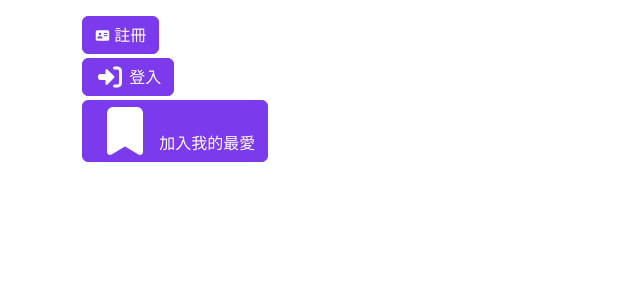
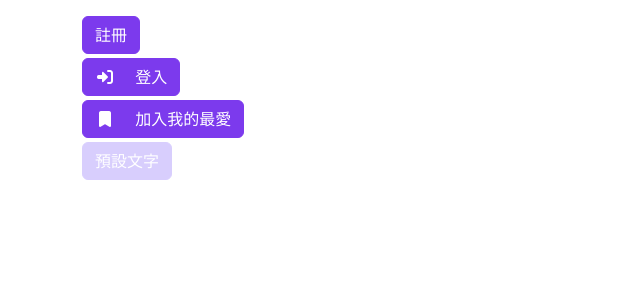
Before and after one commit to idben/EEIT023_20260806, a Vue app in the folder btn01/: page / in a window 1280 px wide. Shown: the top 300 px of the page, without its empty margins (0-640 px from the left). Built offline with nearby package versions, Linux system fonts and the light colour scheme.

Commit message:
$slots 和 useSlots

```diff
--- /dev/null
+++ b/btn01/src/App3.vue
@@ -0,0 +1,38 @@
+<script setup>
+import MyButton3 from './components/MyButton3.vue'
+</script>
+
+<template>
+  <div class="container py-3">
+    <MyButton3>
+      <template #default>
+        註冊
+      </template>
+
+    </MyButton3>
+
+    <br>
+
+    <MyButton3>
+      <template #icon>
+        <i class="fa-solid fa-right-to-bracket"></i>
+      </template>
+      登入
+    </MyButton3>
+
+    <br>
+
+    <MyButton3>
+      加入我的最愛
+      <template v-slot:icon>
+        <i class="fa-solid fa-bookmark"></i>
+      </template>
+    </MyButton3>
+
+    <br>
+
+    <MyButton3></MyButton3>
+  </div>
+</template>
+
+<style scoped></style>
--- /dev/null
+++ b/btn01/src/components/MyButton3.vue
@@ -0,0 +1,43 @@
+<script setup>
+import { computed, useSlots } from 'vue'
+// 在 script 當中，要有等同 $slots 的內容，要使用 useSlots
+
+const props = defineProps({
+  size: {
+    type: String,
+    default: "md"
+  }
+})
+
+const slots = useSlots()
+
+const isEmpty = computed(() => !slots.icon && !slots.default)
+</script>
+
+<template>
+  <!-- 判斷父層是否有提供 slot 內容 -->
+  <!-- $slots -->
+  <button :class="['btn', 'btn-danger', 'mb-1', 'btn-color1', `btn-${props.size}`]" :disabled="isEmpty">
+    <span v-if="$slots.icon" class="me-3">
+      <slot name="icon"></slot>
+    </span>
+    <slot>預設文字</slot>
+  </button>
+</template>
+
+<style scoped>
+.btn-color1 {
+  --bs-btn-color: #fff;
+  --bs-btn-bg: #7c3aed;
+  --bs-btn-border-color: #7c3aed;
+  --bs-btn-hover-color: #fff;
+  --bs-btn-hover-bg: #510fba;
+  --bs-btn-hover-border-color: #6d28d9;
+  --bs-btn-active-color: #fff;
+  --bs-btn-active-bg: #5b21b6;
+  --bs-btn-active-border-color: #5b21b6;
+  --bs-btn-disabled-color: #fff;
+  --bs-btn-disabled-bg: #c4b5fd;
+  --bs-btn-disabled-border-color: #c4b5fd;
+}
+</style>
--- a/btn01/src/main.js
+++ b/btn01/src/main.js
@@ -1,6 +1,6 @@
 import './assets/main.css'
 
 import { createApp } from 'vue'
-import App from './App2.vue'
+import App from './App3.vue'
 
 createApp(App).mount('#app')
```
